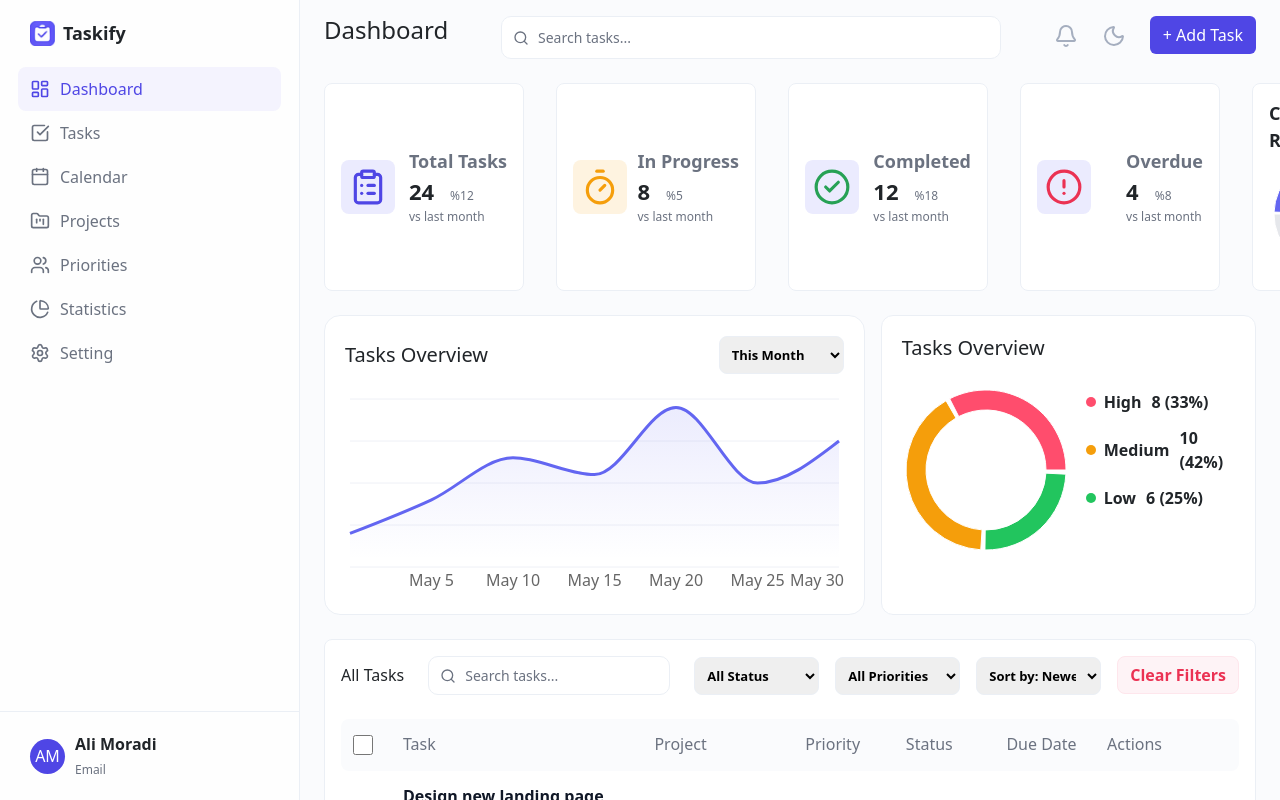
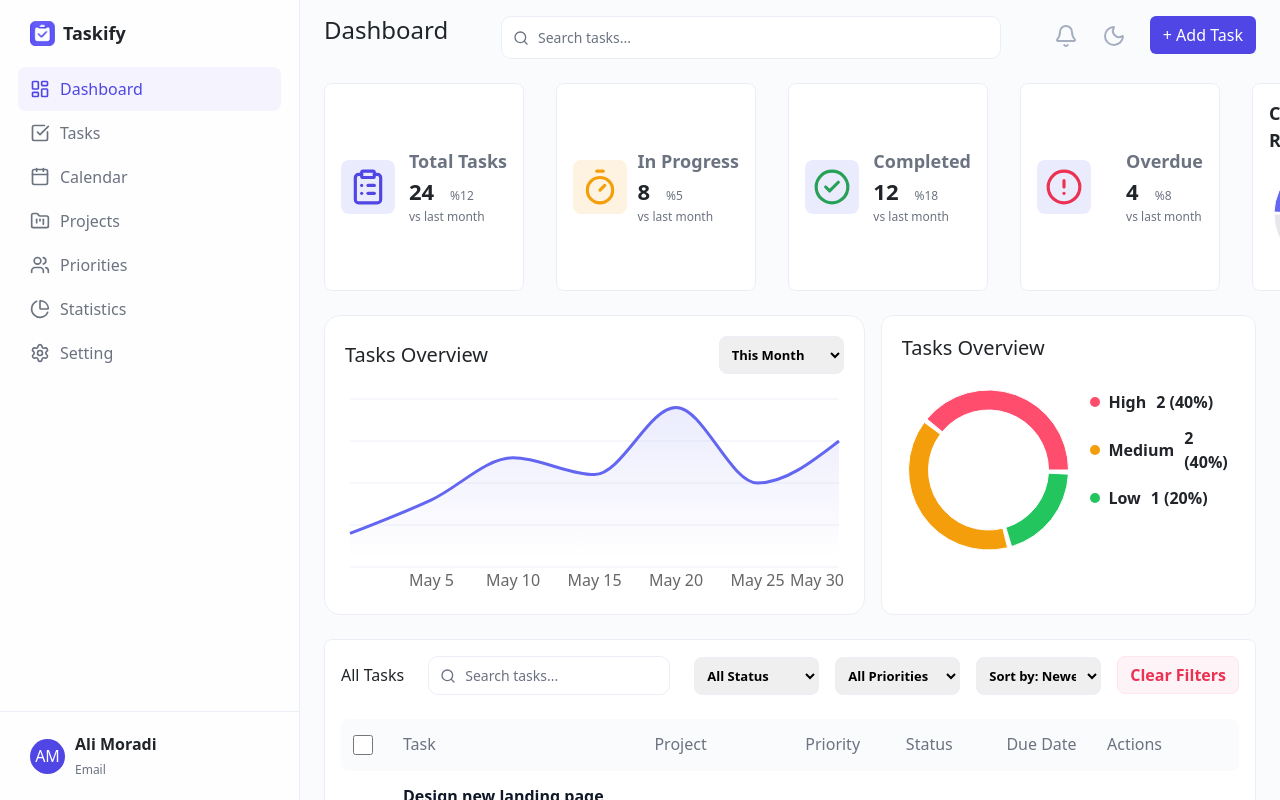
Before and after one commit to KamyabT/taskify, a React (Create React App) app: page /dashboard in a window 1280 px wide. Shown: the top 800 px of the page. Built offline with nearby package versions, Linux system fonts and the light colour scheme.

Commit message:
mock data for tasks created, added to priority chart and made it dynamic at the moment

```diff
--- /dev/null
+++ b/src/data/tasks.js
@@ -0,0 +1,52 @@
+const tasks = [
+  {
+    id: 1,
+    title: "Design dashboard",
+    description: "Create a responsive dashboard design for the new project.",
+    dueDate: "2026-05-15",
+    priority: "Medium",
+    status: "in-progress",
+    color: "#f59e0b",
+  },
+  {
+    id: 2,
+    title: "Build Database",
+    description:
+      "Create a database schema and implement the necessary tables for the new project.",
+    dueDate: "2026-07-01",
+    priority: "High",
+    status: "Completed",
+    color: "#ff4d6d",
+  },
+  {
+    id: 3,
+    title: "UI/UX Design",
+    description:
+      "Design the user interface and user experience for the new project, ensuring it is intuitive and user-friendly.",
+    dueDate: "2026-07-15",
+    priority: "Low",
+    status: "To Do",
+    color: "#22c55e",
+  },
+  {
+    id: 4,
+    title: "MVP Development",
+    description:
+      "Release an MVP version of the project to gather user feedback and validate the concept.",
+    dueDate: "2026-05-13",
+    priority: "Medium",
+    status: "Overdue",
+    color: "#f59e0b",
+  },
+  {
+    id: 5,
+    title: "Backend API",
+    description: "Create a basis for the backend API to support the new project.",
+    dueDate: "2026-05-20",
+    priority: "High",
+    status: "Completed",
+    color: "#ff4d6d",
+  },
+];
+
+export default tasks;
--- a/src/features/dashboard/PriorityChart.jsx
+++ b/src/features/dashboard/PriorityChart.jsx
@@ -1,17 +1,29 @@
 import { PieChart, Pie, Cell, ResponsiveContainer } from "recharts";
+import tasks from "../../data/tasks";
 
 import style from "./PriorityChart.module.css";
 
-const data = [
-  { name: "High", value: 8, color: "#ff4d6d" },
-  { name: "Medium", value: 10, color: "#f59e0b" },
-  { name: "Low", value: 6, color: "#22c55e" },
-];
+const PriorityChart = () => {
+  const groupedData = [
+    {
+      priority: "High",
+      value: tasks.filter((task) => task.priority === "High").length,
+      color: "#ff4d6d",
+    },
+    {
+      priority: "Medium",
+      value: tasks.filter((task) => task.priority === "Medium").length,
+      color: "#f59e0b",
+    },
+    {
+      priority: "Low",
+      value: tasks.filter((task) => task.priority === "Low").length,
+      color: "#22c55e",
+    },
+  ];
 
-const totalValue = data.reduce((acc, item) => acc + item.value, 0);
-console.log("Total Value:", totalValue);
+  const totalValue = groupedData.reduce((acc, item) => acc + item.value, 0);
 
-const PriorityChart = () => {
   return (
     <div className={style.chartCard}>
       <h5>Tasks Overview</h5>
@@ -21,26 +33,26 @@ const PriorityChart = () => {
           <ResponsiveContainer width="100%" height={220}>
             <PieChart>
               <Pie
-                data={data}
+                data={groupedData}
                 innerRadius={60}
                 outerRadius={80}
                 dataKey="value"
                 paddingAngle={3}
               >
-                {data.map((item) => (
-                  <Cell key={item.name} fill={item.color} />
+                {groupedData.map((item) => (
+                  <Cell key={item.priority} fill={item.color} />
                 ))}
               </Pie>
             </PieChart>
           </ResponsiveContainer>
         </div>
         <div className={style.legend}>
-          {data.map((item) => (
-            <div key={item.name} className={style.legendItem}>
+          {groupedData.map((item) => (
+            <div key={item.priority} className={style.legendItem}>
               <div className="d-flex align-items-center">
                 <div className={style.color} style={{ backgroundColor: item.color }} />
 
-                <span className="text-card-value-small ms-2">{item.name}</span>
+                <span className="text-card-value-small ms-2">{item.priority}</span>
               </div>
 
               <span className="text-card-value-small">
```
